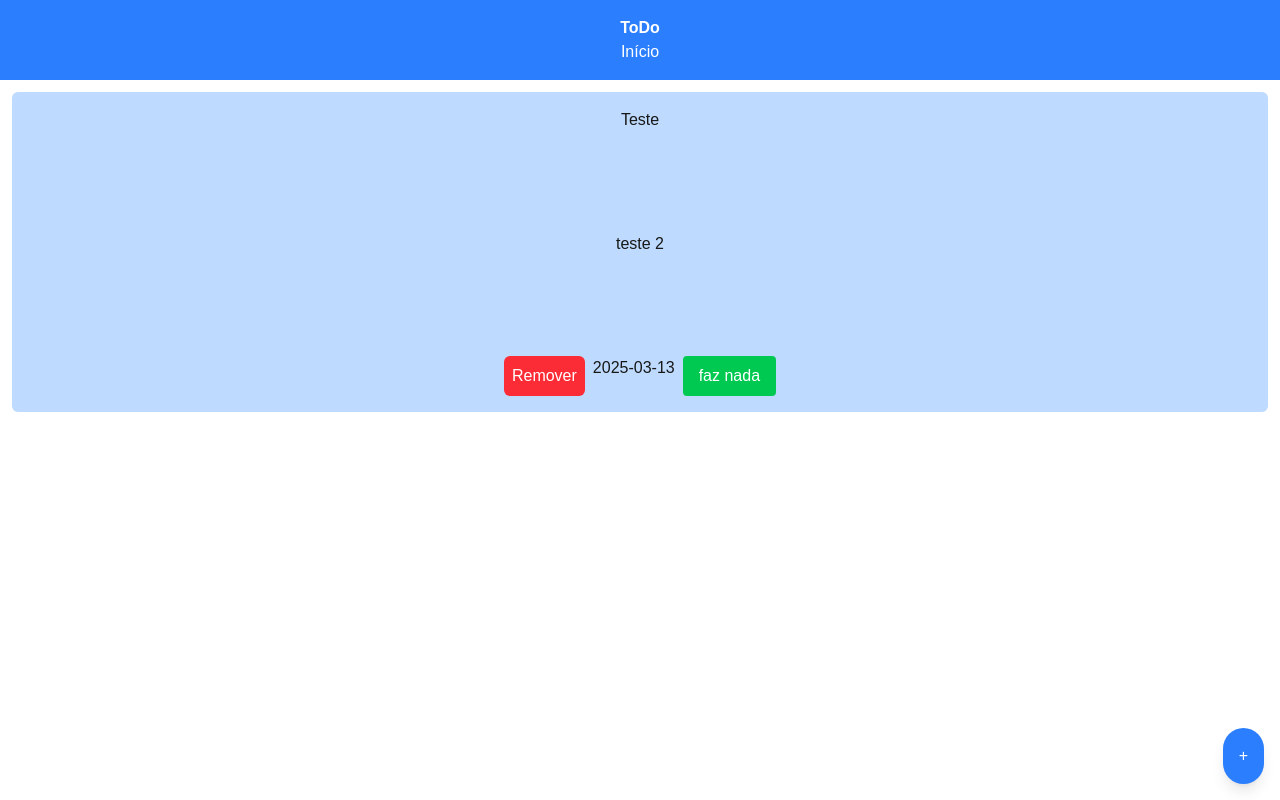
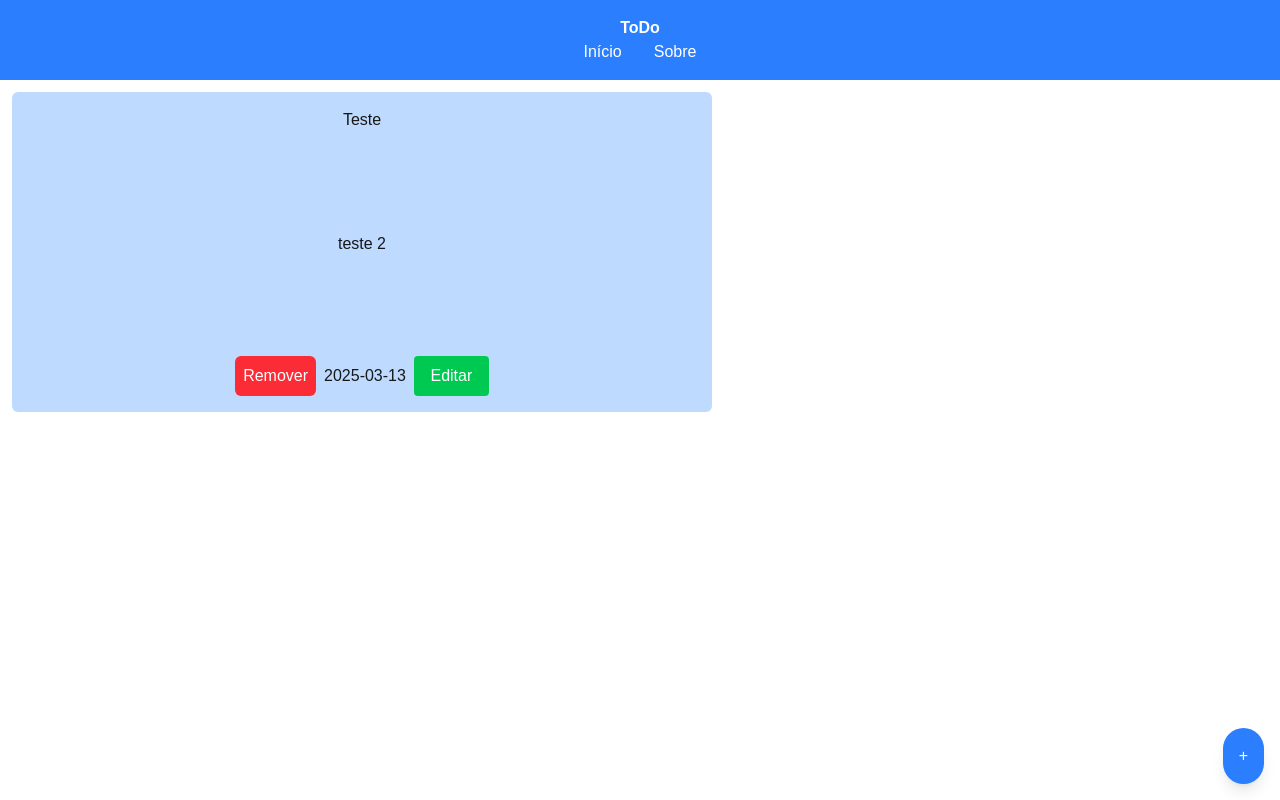
Before and after one commit to Bbaranoski/estudo, a Next.js app: page / in a window 1280 px wide. Built offline with nearby package versions, Linux system fonts and the light colour scheme.

Commit message:
criando a funcionalidade de alterar a todo e mudando o style de alguns componentes

```diff
--- a/src/app/page.tsx
+++ b/src/app/page.tsx
@@ -3,38 +3,73 @@ import { useState, useEffect } from "react";
 
 export default function Home() {
   interface Todo {
-    titulo: string;
-    descricao: string;
-    data: string;
+    titulo: string
+    descricao: string
+    data: string
   }
-  const [todo, setTodo] = useState<Todo>({titulo: "", descricao: "", data: new Date().toISOString().split("T")[0]});
-  const [lista, setLista] = useState<Todo[]>([{titulo: "Teste", descricao: "teste 2", data: new Date().toISOString().split("T")[0]}]);
-  const [aberto, setAberto] = useState<boolean>(false);
+  interface Edita {
+    index: number
+    alterar: boolean
+  }
+  const [todo, setTodo] = useState<Todo>({titulo: "", descricao: "", data: new Date().toISOString().split("T")[0]})
+  const [lista, setLista] = useState<Todo[]>([{titulo: "Teste", descricao: "teste 2", data: new Date().toISOString().split("T")[0]}])
+  const [aberto, setAberto] = useState<boolean>(false)
+  const [edita, setEdita] = useState<Edita>({index: 0, alterar: false})
+  const [erro, setErro] = useState<string>("")
 
   function addTodo() {
+    if (todo.titulo.trim() === "" || todo.descricao.trim() === "") {
+      setErro("Preencha todos os campos!")
+      return
+    }
     setLista([...lista, todo]);
     setTodo({titulo: "", descricao: "", data: new Date().toISOString().split("T")[0]})
+    setAberto(false)
+    setErro("")
   }
 
   function removeTodo(index: number) {
     let listaFiltrada = lista.filter((e, i) => i !== index);
-    setLista(listaFiltrada);
+    setLista(listaFiltrada)
+  }
+
+  function editaTodo(index: number){
+    const alteraObj: Todo = lista[index]
+    setTodo({titulo: alteraObj.titulo, descricao: alteraObj.descricao, data: alteraObj.data})
+    setEdita({index: index, alterar: true})
+    setAberto(true)
+  }
+
+  function editar(){
+    if (todo.titulo.trim() === "" || todo.descricao.trim() === "") {
+      setErro("Preencha todos os campos!")
+      return
+    }
+    let listaAlterada = lista
+    listaAlterada[edita.index] = todo
+    setLista(listaAlterada)
+    setTodo({titulo: "", descricao: "", data: new Date().toISOString().split("T")[0]})
+    setEdita({index: 0, alterar: false})
+    setAberto(false)
+    setErro("")
   }
   return (
     <div className="grid grid-cols-[repeat(auto-fit,minmax(300px,1fr))] grid-rows-[repeat(auto-fit,minmax(200px,40vh))] w-full gap-3 p-3">
 
       {lista.map((e, index) => (
-        <div key={index} className="bg-blue-200 flex flex-col items-center justify-between p-4 rounded-md min-h-[200px]">
+        <div key={index} className="bg-blue-200 flex flex-col items-center justify-between p-4 rounded-md max-w-[700px] min-h-[200px] ">
           <h2>{e.titulo}</h2>
           <p>{e.descricao}</p>
 
           <div className="flex gap-2">
-            <button className="bg-red-500 text-white p-2 rounded-md"
-            onClick={() => {removeTodo(index)}}
+            <button className="bg-red-500 text-white p-2 rounded-md min-w-[75px]"
+              onClick={() => {removeTodo(index)}}
             >Remover</button>
-            <p>{e.data}</p>
-            <button className="bg-green-500 text-white px-4 py-2 rounded"
-            >faz nada</button>
+            <p className="flex items-center justify-center"
+            >{e.data}</p>
+            <button className="bg-green-500 text-white px-4 py-2 rounded min-w-[75px]"
+              onClick={() => {editaTodo(index)}}
+            >Editar</button>
           </div>
 
         </div>
@@ -47,15 +82,15 @@ export default function Home() {
       {aberto && (
         <div className="fixed inset-0 bg-black/50 flex justify-center items-center">
           <div className="bg-blue-500 p-6 rounded-lg shadow-lg w-96">
-            <input type="text"
+            <input className="p-2 border rounded mb-2 w-full"
+              type="text"
               placeholder="Título"
-              className="p-2 border rounded mb-2 w-full"
               value={todo.titulo}
+              maxLength={20}
               onChange={(e) =>
                 setTodo({...todo, titulo: e.target.value})
               }
             />
-
             <textarea className="p-2 border rounded mb-2 w-full min-h-[6rem] resize-none"
               placeholder="Descrição"
               value={todo.descricao}
@@ -69,6 +104,7 @@ export default function Home() {
                 onClick={() => {
                   setTodo({...todo, titulo: "", descricao: "", data: new Date().toISOString().split("T")[0]})
                   setAberto(false)
+                  setErro("")
                 }}
               >X</button>
 
@@ -82,13 +118,15 @@ export default function Home() {
 
               <button className="bg-green-500 text-white px-4 py-2 rounded"
                 onClick={() => {
-                  if(todo.titulo !== "" && todo.descricao !== "" && todo.data !== "") {
+                  if(edita.alterar == false) {
                     addTodo()
-                    setAberto(false);
+                  }else if(edita.alterar == true) {
+                    editar()
                   }
                 }}
               >V</button>
             </div>
+            {erro && <p className="text-red-500 text-sm mb-2 justify-self-center">{erro}</p>}
           </div>
         </div>
       )}
--- a/src/components/Navbar.tsx
+++ b/src/components/Navbar.tsx
@@ -6,6 +6,7 @@ export default function Navbar() {
             <h1 className="text-x1 font-bold">ToDo</h1>
             <div className="space-x-4 flex gap-4">
                 <Link href="/">Início</Link>
+                <Link href="/dashboard">Sobre</Link>
             </div>
         </nav>
     )
```
